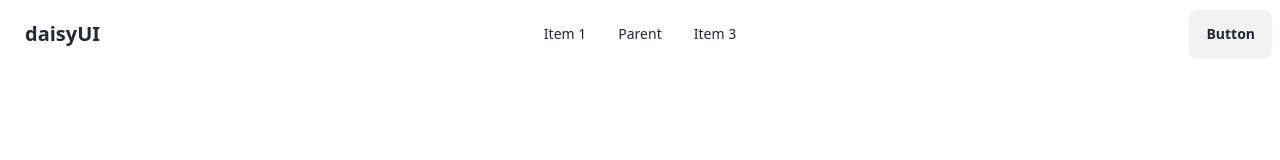
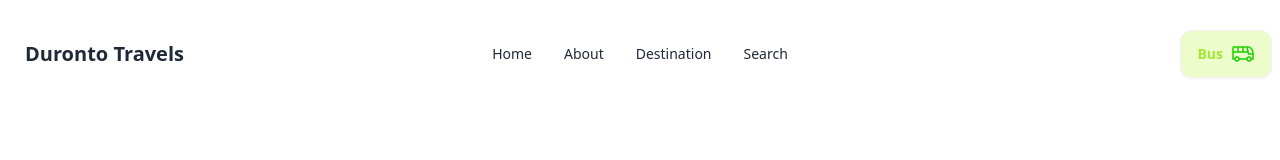
Before and after one commit to shamsmahee/busticket, a plain HTML site: page index.html in a window 1280 px wide. Drawn offline with nearby package versions, Linux system fonts and the light colour scheme.

Commit message:
Header section

```diff
--- a/index.html
+++ b/index.html
@@ -12,9 +12,9 @@
     />
     <script src="https://cdn.tailwindcss.com"></script>
   </head>
-  <body>
+  <body class="container mx-auto">
     <!-- header sction Start -->
-    <section class="container mx-auto">
+    <section class="mt-5">
       <div class="navbar bg-base-100">
         <div class="navbar-start">
           <div class="dropdown">
@@ -38,28 +38,28 @@
               tabindex="0"
               class="menu menu-sm dropdown-content bg-base-100 rounded-box z-[1] mt-3 w-52 p-2 shadow"
             >
-              <li><a>Item 1</a></li>
+              <li><a>Home</a></li>
+              <li><a>About</a></li>
               <li>
-                <a>Parent</a>
-                <ul class="p-2">
-                  <li><a>Submenu 1</a></li>
-                  <li><a>Submenu 2</a></li>
-                </ul>
+                <a>Destination</a>
               </li>
-              <li><a>Item 3</a></li>
+              <li><a>Search</a></li>
             </ul>
           </div>
-          <a class="btn btn-ghost text-xl">daisyUI</a>
+          <a class="btn btn-ghost text-xl font-bold">Duronto Travels</a>
         </div>
         <div class="navbar-center hidden lg:flex">
           <ul class="menu menu-horizontal px-1">
-            <li><a>Item 1</a></li>
-            <li><a>Parent</a></li>
-            <li><a>Item 3</a></li>
+            <li><a>Home</a></li>
+            <li><a>About</a></li>
+            <li><a>Destination</a></li>
+            <li><a>Search</a></li>
           </ul>
         </div>
         <div class="navbar-end">
-          <a class="btn">Button</a>
+          <a class="btn bg-lime-100 rounded-xl text-lime-400 font-bold"
+            >Bus <img src="img/bus-icon.png" alt=""
+          /></a>
         </div>
       </div>
     </section>
```
Also changed, not shown: img/bus-icon.png (added).
